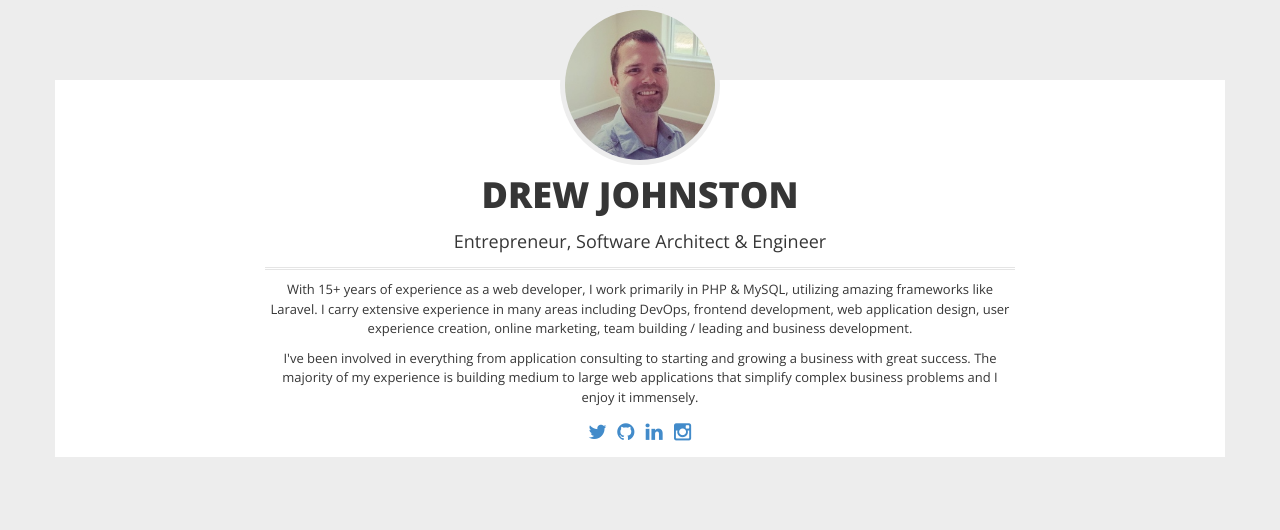
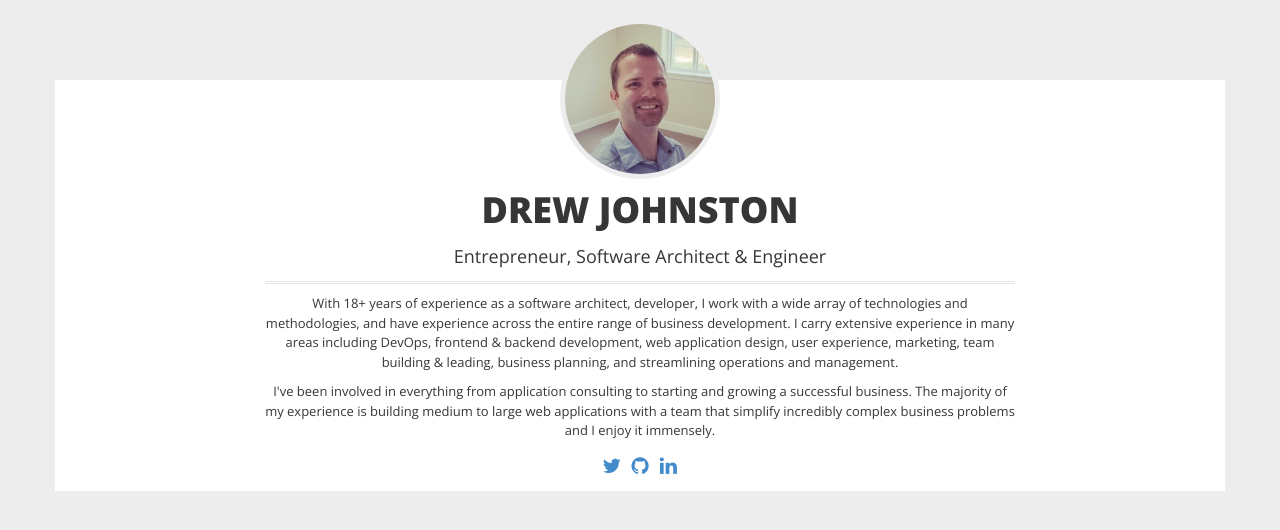
Before and after one commit to isabella232/drewjoh.github.io, a plain HTML site: page index.html in a window 1280 px wide. Drawn offline with nearby package versions, Linux system fonts and the light colour scheme; files whose address does not match are found by name.

Commit message:
Update experience

```diff
--- a/index.html
+++ b/index.html
@@ -5,7 +5,7 @@
     <meta http-equiv="X-UA-Compatible" content="IE=edge,chrome=1" />
     <meta name="viewport" content="width=device-width, initial-scale=1">
 
-    <title>Drew Johnston - drewjoh.com</title>
+    <title>Drew Johnston</title>
     <meta name="description" content="Software Architect & Engineer, etc. Technology enthusiast. Business workflow solutions.">
     <meta name="author" content="Drew Johnston">
 
@@ -22,6 +22,7 @@
   <body>
     <div class="container">
       <div class="row">
+        <br>
         <div class="col-xs-8 col-xs-offset-2">
           <div id="photo-header" class="text-center">
             <!-- PHOTO (AVATAR) -->
@@ -40,11 +41,12 @@
           <!-- ABOUT ME -->
           <div class="box">
             <p style="padding-top: 10px;" class="">
-                With 15+ years of experience as a web developer, I work primarily in PHP &amp; MySQL, utilizing amazing frameworks like Laravel.
-                I carry extensive experience in many areas including DevOps, frontend development, web application design, user experience creation, online marketing, team building / leading and business development.
+                With 18+ years of experience as a software architect, developer, I work with a wide array of technologies and methodologies, and have experience across the entire range of business development.
+                I carry extensive experience in many areas including DevOps, frontend &amp; backend development, web application design, user experience, marketing, team building &amp; leading, business planning, and streamlining operations and management.
             </p>
             <p>
-                I've been involved in everything from application consulting to starting and growing a business with great success. The majority of my experience is building medium to large web applications that simplify complex business problems and I enjoy it immensely.
+                I've been involved in everything from application consulting to starting and growing a successful business.
+                The majority of my experience is building medium to large web applications with a team that simplify incredibly complex business problems and I enjoy it immensely.
             </p>
           </div>
         </div>
@@ -55,7 +57,6 @@
             <a href="https://twitter.com/drewjoh"><span class="fa fa-twitter fa-fw fa-2x"></span></a>
             <a href="https://www.github.com/drewjoh"><span class="fa fa-github fa-fw fa-2x"></span></a>
             <a href="https://www.linkedin.com/in/drewjoh"><span class="fa fa-linkedin fa-fw fa-2x"></span></a>
-            <a href="https://www.instagram.com/drewjohh"><span class="fa fa-instagram fa-fw fa-2x"></span></a>
           </p>
         </div>
       </div>
```
